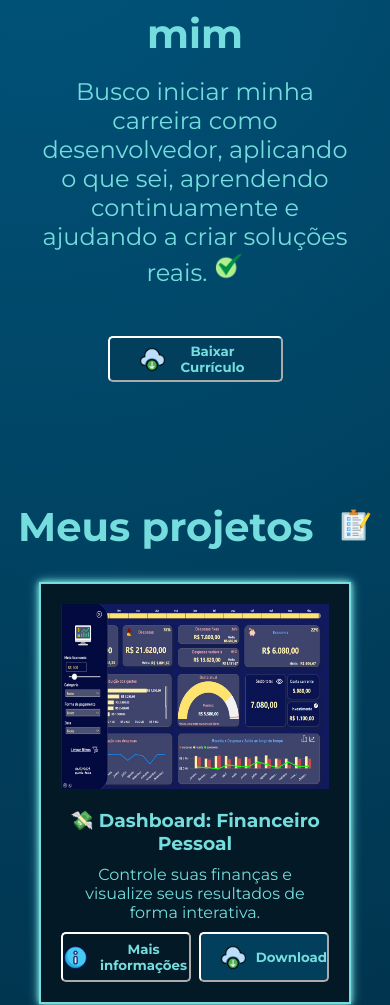
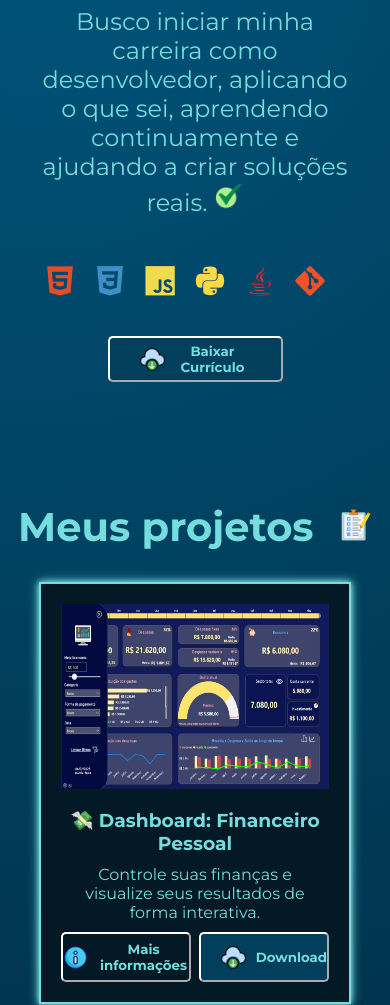
Before and after one commit to rfaelvitor/portfolio, a plain HTML site: page site/index.html in a window 390 px wide. Shown: the part 1296-2301 px from the top of the page. Drawn offline with nearby package versions, Linux system fonts and the light colour scheme.

Commit message:
Update styles and improve layout consistency

```diff
--- a/site/index.html
+++ b/site/index.html
@@ -5,6 +5,7 @@
     <meta name="viewport" content="width=device-width, initial-scale=1.0" />
     <title>🌐 Portfólio | Rafael</title>
     <link rel="stylesheet" href="style.css" />
+    <link rel="stylesheet" href="https://cdn.jsdelivr.net/gh/devicons/devicon@latest/devicon.min.css">
   </head>
 
   <body>
@@ -76,6 +77,15 @@
               src="images/marca-de-verificacao.png"
             />
           </p>
+          <div class="tech-icons">
+<i class="devicon-html5-plain colored" title="HTML"></i>
+<i class="devicon-css3-plain colored" title="CSS"></i>
+<i class="devicon-javascript-plain colored" title="JavaScript"></i>
+<i class="devicon-python-plain colored" title="Python"></i>
+<i class="devicon-java-plain colored" title="Java"></i>
+<i class="devicon-git-plain colored" title="Git"></i>
+<i class="devicon-azuresqldatabase-plain colored" title="SQL"></i>
+</div>
           <a
             href="download-files/curriculo_RafaelAbreu.pdf"
             download="Currículo - Rafael Abreu.pdf"
@@ -128,7 +138,7 @@
                       <img src="images/pbi.png" id="icon" /> Abrir no Power BI
                     </button>
                     </a>
-                    ou
+                   &nbsp;ou&nbsp;
                     <a href="download-files/Dashboard_Financeiro_Pessoal.pptx">
                     <button id="several-options-project-button">
                       <img src="images/powerpoint.png" id="icon" /> Abrir no
@@ -194,7 +204,7 @@
                       <img src="images/pbi.png" id="icon" /> Abrir no Power BI
                     </button>
                     </a>
-                    ou
+                    &nbsp;ou&nbsp;
                     <a href="download-files/Dashboard_Controle_Cursos (LGPD aplicada).pptx">
                     <button id="several-options-project-button">
                       <img src="images/powerpoint.png" id="icon" /> Abrir no
--- a/site/style.css
+++ b/site/style.css
@@ -70,6 +70,23 @@ header li {
   margin: auto;
   margin-right: 10px;
 }
+.tech-icons i{
+  display: inline-block;
+    font-size: 50px; /* muda o tamanho */
+  margin: 15px;
+  transition: transform 0.1s ease;
+}
+
+.tech-icons {
+  margin-bottom: 40px;
+}
+
+.tech-icons i:hover{
+  cursor: pointer;
+  transform: scale(1.5);
+}
+
+
 
 header a {
   list-style: none;
@@ -166,11 +183,9 @@ button:hover {
   cursor: pointer;
   background-color: var(--secundary);
   color: var(--main);
+  transform: scale(1.1);
 }
 
-/* button:hover {
-    transform: scale(1.05);
-} */
 
 a {
   text-decoration: none;
@@ -243,13 +258,19 @@ hr {
 
 .second-box-right > p {
   width: 90%;
-  margin: 10% 21% 6%;
+  margin: 5% 21% 6%;
 }
 
 .personal-pic {
   height: 400px;
   width: 400px;
   border-radius: 100%;
+  transition: transform 0.3s ease;
+}
+
+.personal-pic:hover{
+  cursor: pointer;
+  transform: scale(1.15);
 }
 
 #marca-de-verificacao {
@@ -483,8 +504,7 @@ footer {
   display: flex;
   align-items: center;
   justify-content: center;
-  bottom: 0;
-  left: 0;
+  margin-top: 50px;
   height: 30%;
   width: 100%;
   /* background-color: red; */
@@ -534,7 +554,7 @@ footer {
   }
 
   .seta {
-    top: 14%;
+    top: 13%;
   }
 
   .first-box-left > p,
@@ -561,6 +581,7 @@ footer {
     width: 200px;
     border-radius: 100%;
   }
+
   .second-box-right {
     margin: 0%;
     padding: 0%;
@@ -571,6 +592,21 @@ footer {
     margin-bottom: 20%;
     padding: 0%;
   }
+
+.tech-icons i{
+  font-size: 30px;
+  margin: 10px;
+}
+
+.tech-icons {
+  width: 90vw;
+  display: flex;
+  justify-content: center;
+  align-items: center;
+  flex-wrap: wrap;
+  margin-bottom: 20px;
+}
+
 
   #meus-projetos {
     margin-bottom: 8%;
```
